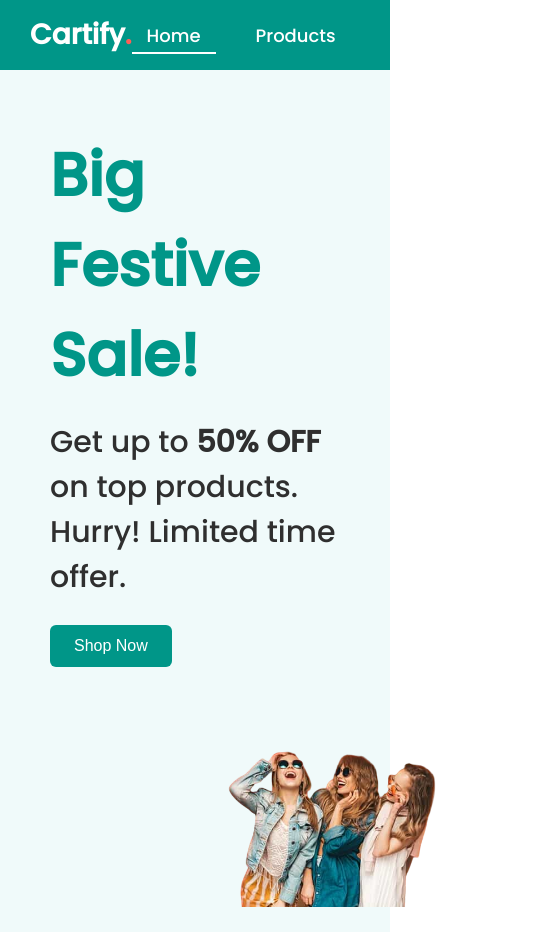
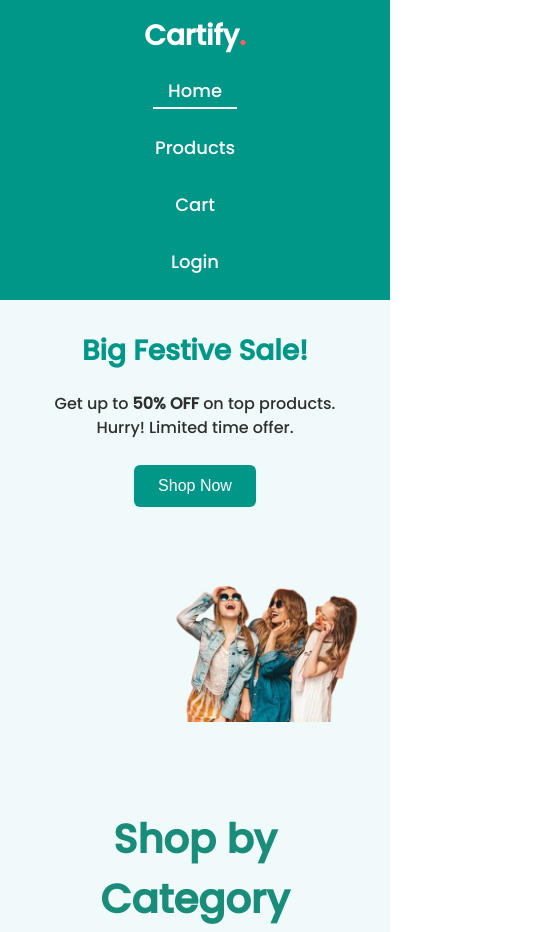
Before and after one commit to DeekshaGangwar7251/Cartify, a plain HTML site: page index.html in a window 390 px wide. Shown: the top 932 px of the page, 548 px wide, since content can reach past the window. Drawn offline with Linux system fonts and the light colour scheme.

Commit message:
changes in style.css

```diff
--- a/style.css
+++ b/style.css
@@ -371,6 +371,70 @@ body {
   color: #d3d2d2;
 }
 
+/* Responsive Design  */
+
+
+@media (max-width: 992px) {
+  .discount-text h2 {
+    font-size: 40px;
+  }
+  .discount-text p {
+    font-size: 20px;
+  }
+  .discount-image {
+    min-width: 300px;
+    text-align: center;
+  }
+  .category-cards {
+    grid-template-columns: repeat(2, 1fr);
+  }
+}
+
+/* Mobile (max-width: 600px) */
+@media (max-width: 600px) {
+  .navbar {
+    flex-direction: column;
+    height: auto;
+    padding: 15px;
+    text-align: center;
+  }
+  .nav-links {
+    flex-direction: column;
+    gap: 10px;
+    margin-top: 10px;
+  }
+  .discount-section {
+    flex-direction: column;
+    text-align: center;
+    padding: 30px 20px;
+  }
+  .discount-text h2 {
+    font-size: 28px;
+  }
+  .discount-text p {
+    font-size: 16px;
+  }
+  .discount-image {
+    min-width: 100%;
+  }
+  .category-cards {
+    grid-template-columns: 1fr;
+  }
+  .deals-container {
+    flex-direction: column;
+    align-items: center;
+  }
+  .deal-card {
+    width: 90%;
+    max-width: 350px;
+  }
+  .footer-container {
+    flex-direction: column;
+    text-align: center;
+  }
+}
+
+
 /* PRODUCTS SECTION CSS */
 
 .products-section {
```
